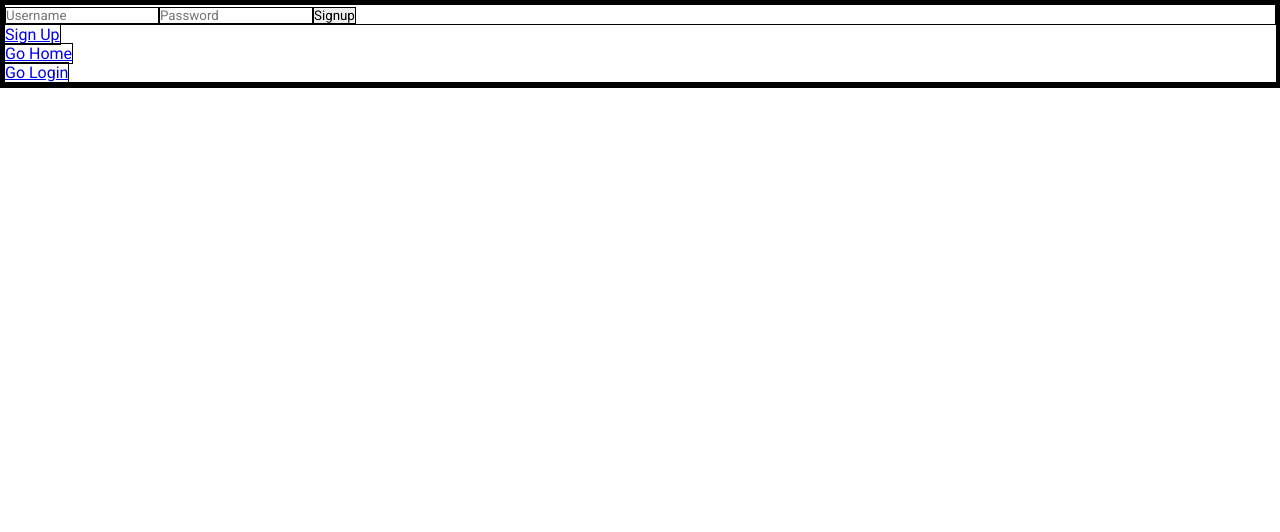
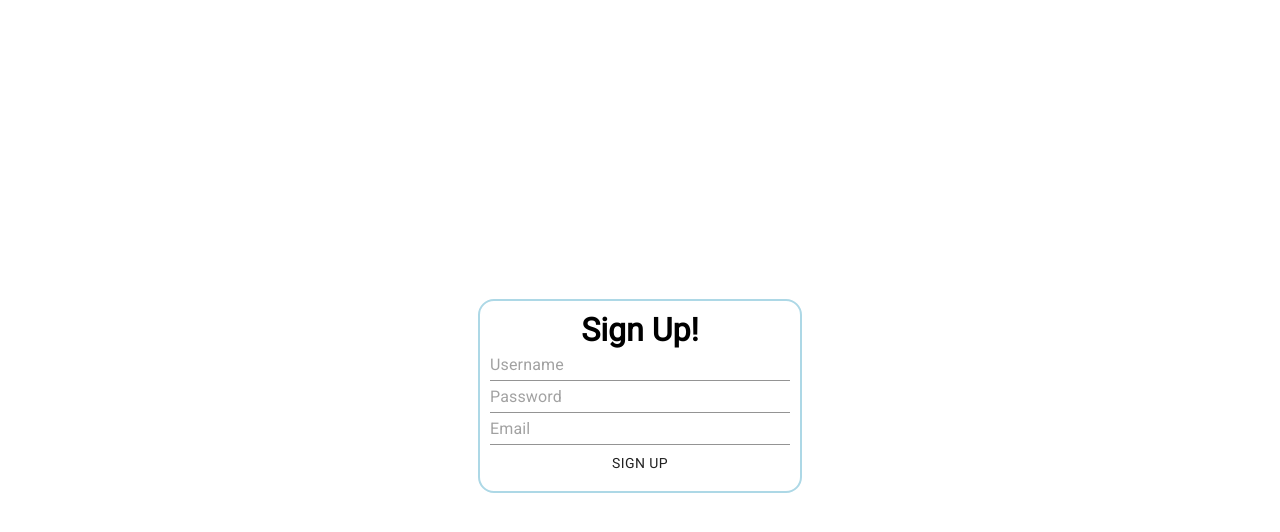
Before and after one commit to FridgeListr/FridgeListr, a React app: page /signup in a window 1280 px wide. Shown: the top 532 px of the page. Built offline with nearby package versions, Linux system fonts and the light colour scheme; the HTML template or start-up script is replaced by a standard one.

Commit message:
henry/login commit

```diff
--- a/client/components/Signup.jsx
+++ b/client/components/Signup.jsx
@@ -1,19 +1,116 @@
 import React, { useState } from 'react';
+import { useNavigate } from 'react-router-dom';
+
+import Box from '@material-ui/core/Box';
+import { Input } from '@material-ui/core';
+// import Input from '@material-ui/core/Input';
+import Button from '@material-ui/core/Button'
 
 function Signup() {
+  const [username, setUsername] = useState('');
+  const [password, setPassword] = useState('');
+  const [email, setEmail] = useState('');
+
+  let navigate = useNavigate();
+
+  function signupPost() {
+    const postBody = {
+      username,
+      password,
+      email
+    }
+
+    const postOptions = {
+      method: 'POST',
+      headers: {
+        'Content-Type': 'application/json',
+      },
+      body: JSON.stringify(postBody)
+    }
+
+    fetch('/account/signup', postOptions)
+      .then((data) => data.json())
+      .then((data) => {
+        console.log('this is the data', data);
+
+        setUsername('');
+        setPassword('');
+        setEmail('');
+
+        navigate('/home')
+      })
+      .catch((error) => console.log(error));
+  }
+
   return (
-    <div>
-      <form id='signup-form'>
-        <input required id="signup-username" placeholder="Username" type="text" />
-        <input required id="signup-password" placeholder="Password" type="password" />
-        <input type="submit" value="Signup" />
-      </form>
-      <a href='/signup' >Sign Up</a>
-      <br></br>
-      <a href='/home'>Go Home</a>
-      <br></br>
-      <a href='/login'>Go Login</a>
-    </div>
+    // <div>
+    //   <form id='signup-form'>
+    //     <input required id="signup-username" placeholder="Username" type="text" />
+    //     <input required id="signup-password" placeholder="Password" type="password" />
+    //     <input type="submit" value="Signup" />
+    //   </form>
+    //   <a href='/signup' >Sign Up</a>
+    //   <br></br>
+    //   <a href='/home'>Go Home</a>
+    //   <br></br>
+    //   <a href='/login'>Go Login</a>
+    // </div>
+
+    <div className='signup'>
+      <Box
+        // border='5px solid text.secondary'
+        sx={{
+          display: 'flex',
+          flexDirection: 'column',
+          width: '300px',
+          // height: '30vh',
+          // backgroundColor: 'primary.dark',
+          // '&:hover': {
+          //   backgroundColor: 'primary.main',
+          //   opacity: [0.9, 0.8, 0.7],
+          // },
+        }}
+      >
+        {/* <form id='login-form' onSubmit={(event) => {
+          signupPost();
+          event.preventDefault();
+        }}> */}
+        <center>
+          <h1>
+            Sign Up!
+          </h1>
+        </center>
+        <Input
+          placeholder='Username'
+          type='text'
+          value={username}
+          onChange={(e) => setUsername(e.target.value)}
+        >
+        </Input>
+        <Input
+          placeholder='Password'
+          type='password'
+          value={password}
+          onChange={(e) => setPassword(e.target.value)}
+        >
+        </Input>
+        <Input
+          placeholder='Email'
+          type='email'
+          value={email}
+          onChange={(e) => setEmail(e.target.value)}
+        >
+        </Input>
+
+        <Button
+          type='submit'
+          onClick={signupPost}
+        >
+          Sign Up
+        </Button>
+        {/* </form> */}
+      </Box>
+    </div >
   );
 }
 
--- a/client/components/login.jsx
+++ b/client/components/login.jsx
@@ -1,21 +1,31 @@
 import React, { useState } from 'react';
-import { useNavigate } from 'react-router'
+import { useNavigate } from 'react-router-dom';
 
-import Box from '@material-ui/core';
-import Input from '@material-ui/core'
+import Box from '@material-ui/core/Box';
+import { Input } from '@material-ui/core';
+// import Input from '@material-ui/core/Input';
+import Button from '@material-ui/core/Button'
 
 function Login() {
-  // Declare a new state variable, which we'll call "count"
-  // const [count, setCount] = useState(0);
+  const [username, setUsername] = useState('');
+  const [password, setPassword] = useState('');
+
   let navigate = useNavigate();
 
+  function loginPost() {
 
-  function loginPost() {
     // console.log('loginpost')
+    // const postBody = {
+    //   username: document.getElementById("login-username").value,
+    //   password: document.getElementById("login-password").value
+    // }
     const postBody = {
-      username: document.getElementById("login-username").value,
-      password: document.getElementById("login-password").value
+      username,
+      password
     }
+
+    // console.log('this is postBody', postBody);
+
     const postOptions = {
       method: 'POST',
       headers: {
@@ -23,65 +33,63 @@ function Login() {
       },
       body: JSON.stringify(postBody)
     }
-    // console.log(postOptions)
+
     fetch('/account/login', postOptions)
       .then((data) => data.json())
       .then((data) => {
-        console.log(test)
+        console.log('this is the data', data);
+        // console.log(data)
         // expect a cookie back and a redirect
+
+        if (data === true) {
+          navigate('/home')
+        }
+        else return alert('Invalid Login');
+
+        // alert("it worked!!!")
+        // window.open("http://localhost:8080/home")
       })
       .catch((error) => console.log(error));
   }
 
-
   return (
     <div className='login'>
-      <form id='login-form' onSubmit={(event) => {
-        loginPost();
-        event.preventDefault();
-      }}>
-        <input required id="login-username" placeholder="Username" type="text" />
-        <input required id="login-password" placeholder="Password" type="password" />
-        <input type="submit" value="Login" />
-      </form>
-      <a href='/signup'>Signup Here!</a>
-      <br></br>
-      <a href='/home'>Go Home</a>
-      <br></br>
-      <a href='/login'>Go Login</a>
-      hello
-
-      {/* <Box border='5px solid text.secondary'>
+      <Box
+        sx={{
+          display: 'flex',
+          flexDirection: 'column',
+          width: '300px',
+        }}
+      >
         <center>
-            <h2>Sign In!</h2>
+          <h1>
+            Login
+          </h1>
         </center>
-
-          <form>
         <Input
-              placeholder='Email'
+          placeholder='Username'
           type='text'
-              // value={email}
-              // onChange={(e) => setEmail(e.target.value)}
+          value={username}
+          onChange={(e) => setUsername(e.target.value)}
         >
         </Input>
-
         <Input
           placeholder='Password'
           type='password'
-              // value={userPassword}
-              // onChange={(e) => setUserPassword(e.target.value)}
+          value={password}
+          onChange={(e) => setPassword(e.target.value)}
         >
         </Input>
 
         <Button
           type='submit'
-              // onClick={signIn}
+          onClick={loginPost}
         >
           Sign In
         </Button>
-          </form>
-        </Box> */}
-    </div>
+        {/* </form> */}
+      </Box>
+    </div >
   );
 }
 
--- a/client/index.scss
+++ b/client/index.scss
@@ -3,7 +3,7 @@
 
 
 * {
-  border: 1px solid black;
+  // border: 1px solid black;
   margin: 0;
   padding: 0;
 
@@ -41,5 +41,28 @@
   align-items: center;
   justify-content: center;
 
-  // border: 2px solid green;
+  >div {
+    border: 2px solid lightblue;
+    border-radius: 1rem;
+
+    padding: 10px;
+  }
 }
+
+.signup {
+  display: flex;
+  margin: 2vh auto;
+
+  width: 95vw;
+  height: 95vh;
+
+  flex-direction: column;
+  align-items: center;
+  justify-content: center;
+
+  >div {
+    border: 2px solid lightblue;
+    border-radius: 1rem;
+    padding: 10px;
+  }
+}
```
Also changed, not shown: 2 other files (tests, documents, lock files or other folders). Lines whose indentation alone changed are shown as unchanged.
